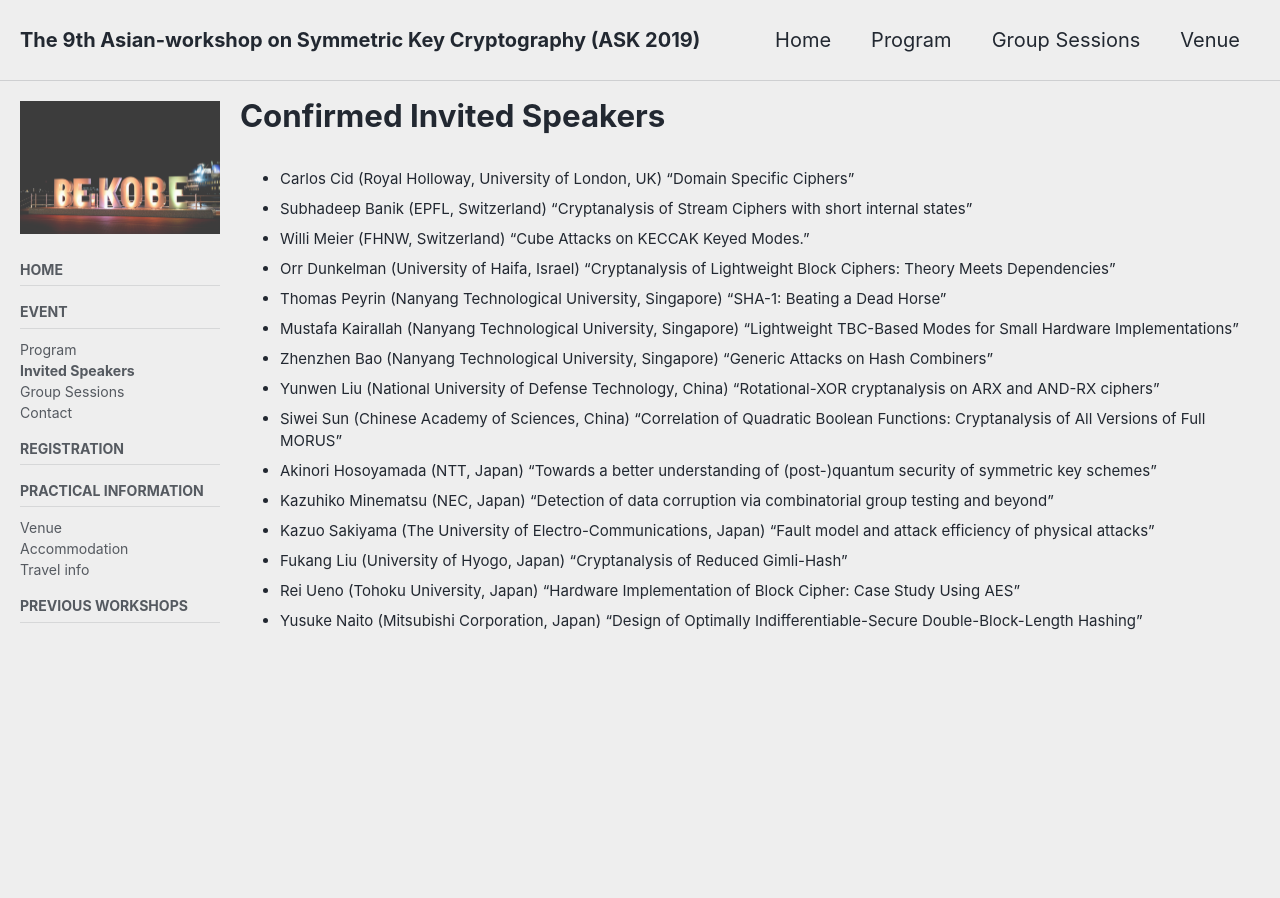
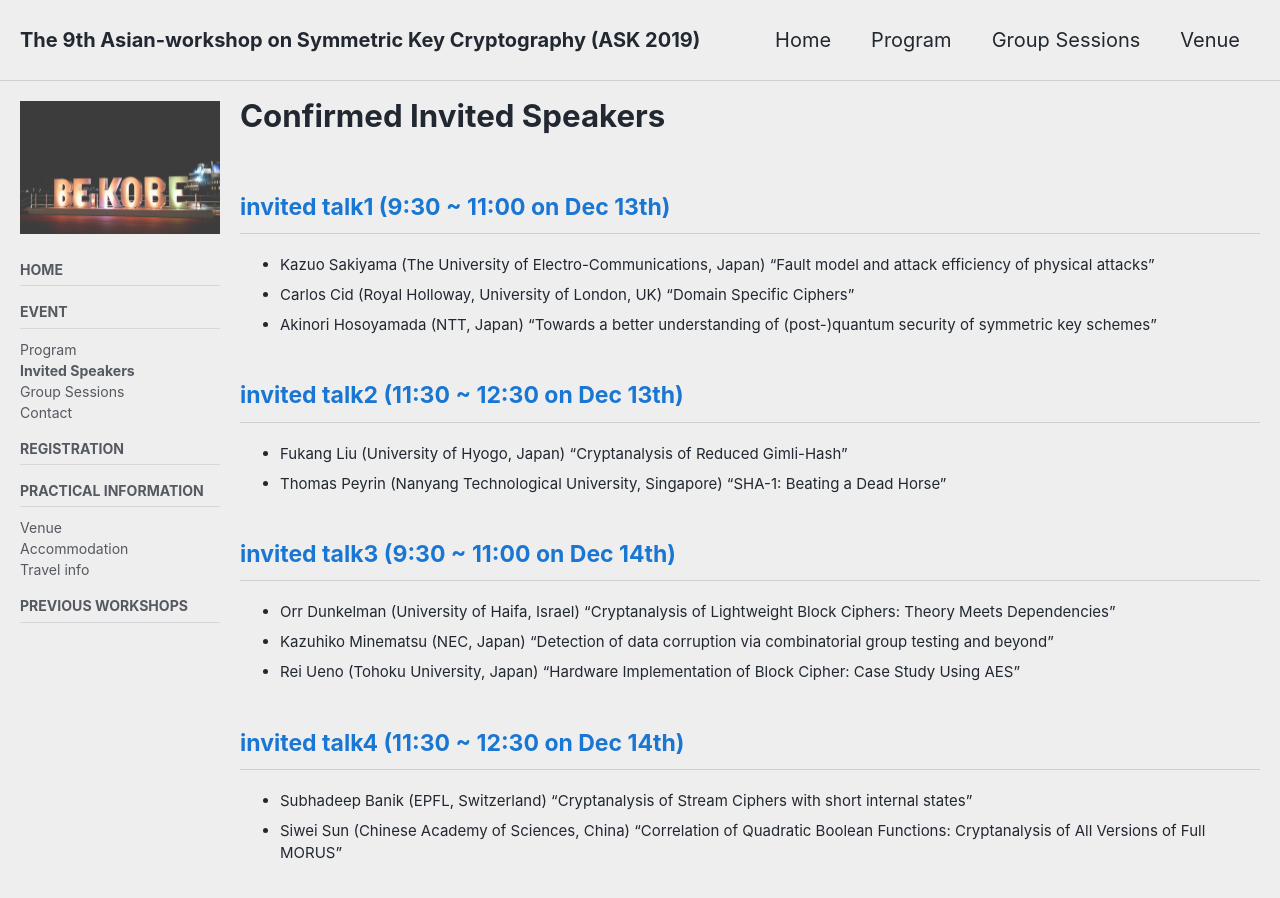
Before and after one commit to askworkshop/ask2019, a Jekyll site: the page built from invited.md, in a window 1280 px wide and 900 px high. Built offline with Jekyll 4.4.1, drawn with Linux system fonts in a browser that asks for light colours; cached includes are drawn as plain includes; nearby versions of some CDN libraries; our own code applies the rules of GitHub Pages for plain Markdown files; some of the changed text lies outside the part shown.

Commit message:
organized the order of members

```diff
--- a/invited.md
+++ b/invited.md
@@ -10,34 +10,44 @@ sidebar:
 ---
 
 # Confirmed Invited Speakers
-
+## invited talk1 (9:30 ~ 11:00 on Dec 13th)
+- Kazuo Sakiyama (The University of Electro-Communications, Japan)
+  "Fault model and attack efficiency of physical attacks"
 - Carlos Cid (Royal Holloway, University of London, UK)
   "Domain Specific Ciphers"
+- Akinori Hosoyamada (NTT, Japan)
+  "Towards a better understanding of (post-)quantum security of symmetric key schemes"
+
+## invited talk2 (11:30 ~ 12:30 on Dec 13th)
+- Fukang Liu (University of Hyogo, Japan)
+  "Cryptanalysis of Reduced Gimli-Hash"
+- Thomas Peyrin (Nanyang Technological University, Singapore)
+  “SHA-1: Beating a Dead Horse”
+
+## invited talk3 (9:30 ~ 11:00 on Dec 14th)
+- Orr Dunkelman (University of Haifa, Israel)
+  "Cryptanalysis of Lightweight Block Ciphers: Theory Meets Dependencies"
+- Kazuhiko Minematsu (NEC, Japan)
+  "Detection of data corruption via combinatorial group testing and beyond"
+- Rei Ueno (Tohoku University, Japan)
+  "Hardware Implementation of Block Cipher: Case Study Using AES"
+
+## invited talk4 (11:30 ~ 12:30 on Dec 14th)
 - Subhadeep Banik (EPFL, Switzerland)
   "Cryptanalysis of Stream Ciphers with short internal states"
+- Siwei Sun (Chinese Academy of Sciences, China)
+ "Correlation of Quadratic Boolean Functions: Cryptanalysis of All Versions of Full MORUS"
+
+## invited talk5 (9:30 ~ 11:00 on Dec 15th)
 - Willi Meier (FHNW, Switzerland)
-  "Cube Attacks on KECCAK Keyed Modes."
-- Orr Dunkelman (University of Haifa, Israel)
-  "Cryptanalysis of Lightweight Block Ciphers: Theory Meets Dependencies"
-- Thomas Peyrin (Nanyang Technological University, Singapore)
-  “SHA-1: Beating a Dead Horse”
-- Mustafa Kairallah (Nanyang Technological University, Singapore)
-  "Lightweight TBC-Based Modes for Small Hardware Implementations"
+  "Cube Attacks on KECCAK Keyed Modes"
 - Zhenzhen Bao (Nanyang Technological University, Singapore)
   "Generic Attacks on Hash Combiners"
 - Yunwen Liu (National University of Defense Technology, China)
   “Rotational-XOR cryptanalysis on ARX and AND-RX ciphers”
-- Siwei Sun (Chinese Academy of Sciences, China)
- "Correlation of Quadratic Boolean Functions: Cryptanalysis of All Versions of Full MORUS"
-- Akinori Hosoyamada (NTT, Japan)
-  "Towards a better understanding of (post-)quantum security of symmetric key schemes"
-- Kazuhiko Minematsu (NEC, Japan)
-  "Detection of data corruption via combinatorial group testing and beyond"
-- Kazuo Sakiyama (The University of Electro-Communications, Japan)
-  "Fault model and attack efficiency of physical attacks"
-- Fukang Liu (University of Hyogo, Japan)
-  "Cryptanalysis of Reduced Gimli-Hash"
-- Rei Ueno (Tohoku University, Japan)
-  "Hardware Implementation of Block Cipher: Case Study Using AES"
+
+## invited talk5 (11:30 ~ 12:30 on Dec 15th)
 - Yusuke Naito (Mitsubishi Corporation, Japan)
   "Design of Optimally Indifferentiable-Secure Double-Block-Length Hashing"
+- Mustafa Kairallah (Nanyang Technological University, Singapore)
+  "Lightweight TBC-Based Modes for Small Hardware Implementations"
```
